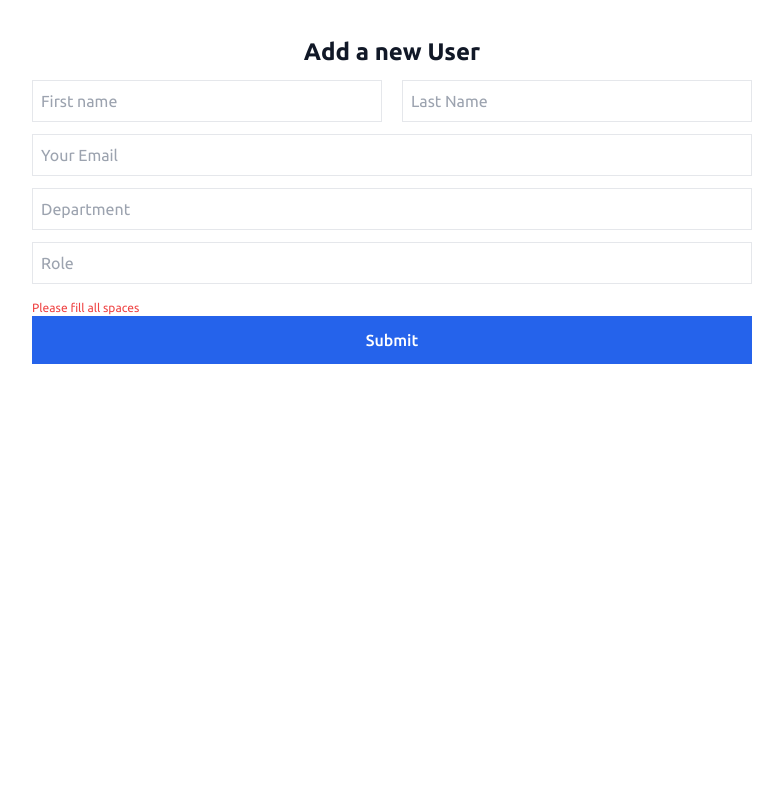
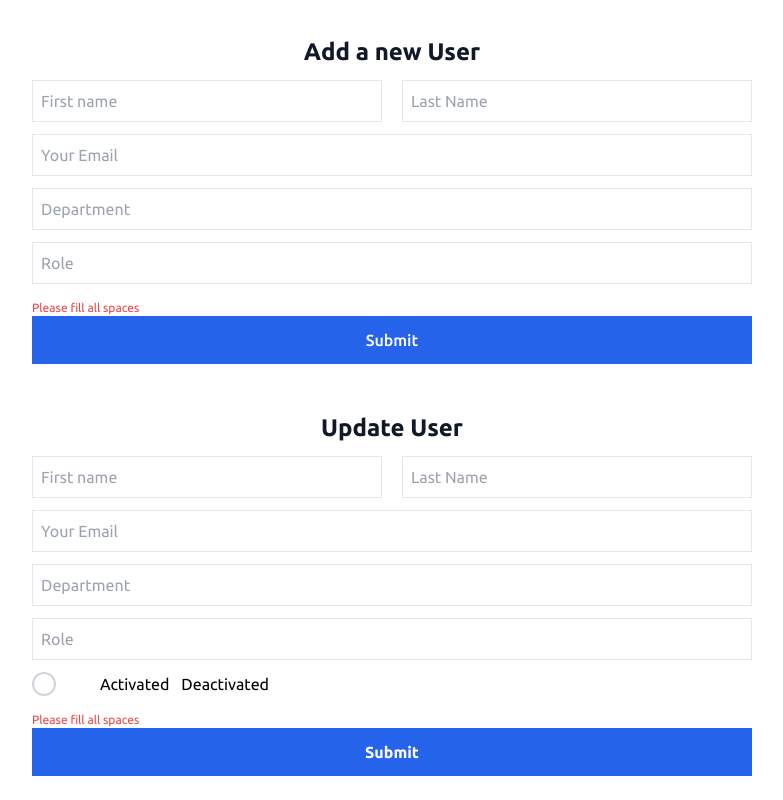
Before and after one commit to cnaallotey/reactcrud, a React (Vite) app: page /updateuser/1 in a window 1280 px wide. Shown: the part 447-1247 px from the top of the page, without its empty margins (248-1031 px from the left). Before the commit the page ends 835 px from the top, so only its background shows below. Built offline with nearby package versions, Linux system fonts and the light colour scheme; no server answers.

Commit message:
add update user compoment

```diff
--- a/src/App.jsx
+++ b/src/App.jsx
@@ -1,7 +1,7 @@
 import Crudapp from "./crudapp"
 import Navbar from "./navbar"
 import Newuser from "./newuser"
-
+import Updateuser from "./updateuser"
 
 function App() {
  // const [count, setCount] = useState(0)
@@ -11,6 +11,8 @@ function App() {
       <Navbar />
       <Crudapp />
       <Newuser />
+      <Updateuser />
+
 
 
     </div>
--- /dev/null
+++ b/src/updateuser.jsx
@@ -0,0 +1,96 @@
+
+
+
+const updateuser = () => {
+    return (
+        <div className="updateuser w-full"><div className="max-w-screen-md mx-auto px-5 xl:px-0">
+        <form action="" class="form bg-white p-6 relative">
+            <div
+              class="icon bg-white text-white w-6 h-6 absolute flex items-center justify-center p-5"
+
+            >
+
+            </div>
+            <h3 class="text-2xl text-gray-900 font-semibold text-center">Update User</h3>
+            <div class="flex space-x-5 mt-3">
+              <input
+                type="text"
+                name=""
+                id=""
+                placeholder="First name"
+                class="border p-2 w-1/2"
+
+
+              />
+              <input
+                type="text"
+                name=""
+                id=""
+                placeholder="Last Name"
+                class="border p-2 w-1/2"
+
+              />
+            </div>
+            <input
+              type="email"
+              name=""
+              id=""
+              placeholder="Your Email"
+              class="border p-2 w-full mt-3"
+
+            />
+            <input
+              type="text"
+              name=""
+              id=""
+              placeholder="Department"
+              class="border p-2 w-full mt-3"
+
+            />
+            <input
+              type="text"
+              name=""
+              id=""
+              placeholder="Role"
+              class="border p-2 w-full mt-3 mb-1"
+
+            />
+            <div class="flex items-center">
+            <div
+            class="relative inline-block w-12 mr-2 align-middle select-none transition duration-200 ease-in"
+    >
+        <input
+                type="checkbox"
+                name="toggle"
+                id="toggle"
+                class="bg-white border-gray-300 mr-1 mt-2  focus:ring-transparent toggle-checkbox absolute block w-6 h-6 rounded-full border-2 appearance-none cursor-pointer"
+
+        />
+        <label
+                for="toggle"
+                class="toggle-label block h-6 ml-1 mt-2 rounded-full  cursor-pointer"
+
+        ></label>
+
+    </div><p class="ml-3 pt-2" v-if="active">Activated</p><p class="ml-3 pt-2" v-if="!active">Deactivated
+  </p></div>
+            <div class="mt-4">
+              <p class="text-xs font-normal text-red-500" v-if="error">
+                Please fill all spaces
+              </p>
+            </div>
+
+
+            <input
+              type="submit"
+              value="Submit"
+              class="w-full bg-blue-600 hover:bg-blue-500 text-white font-semibold p-3"
+
+            />
+          </form>
+        </div></div>
+    )
+}
+
+
+export default updateuser;
```
